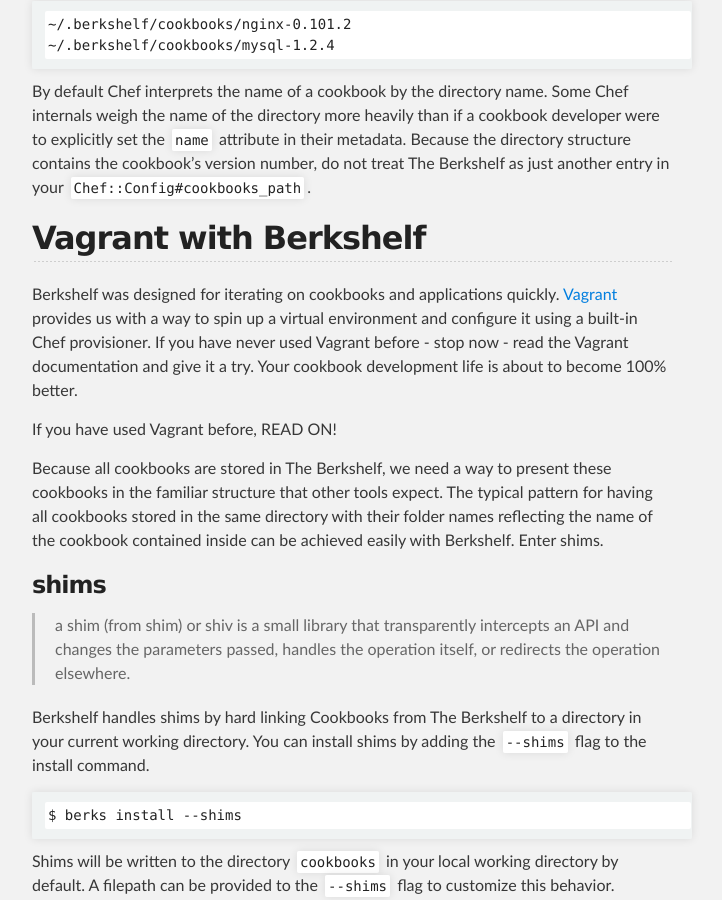
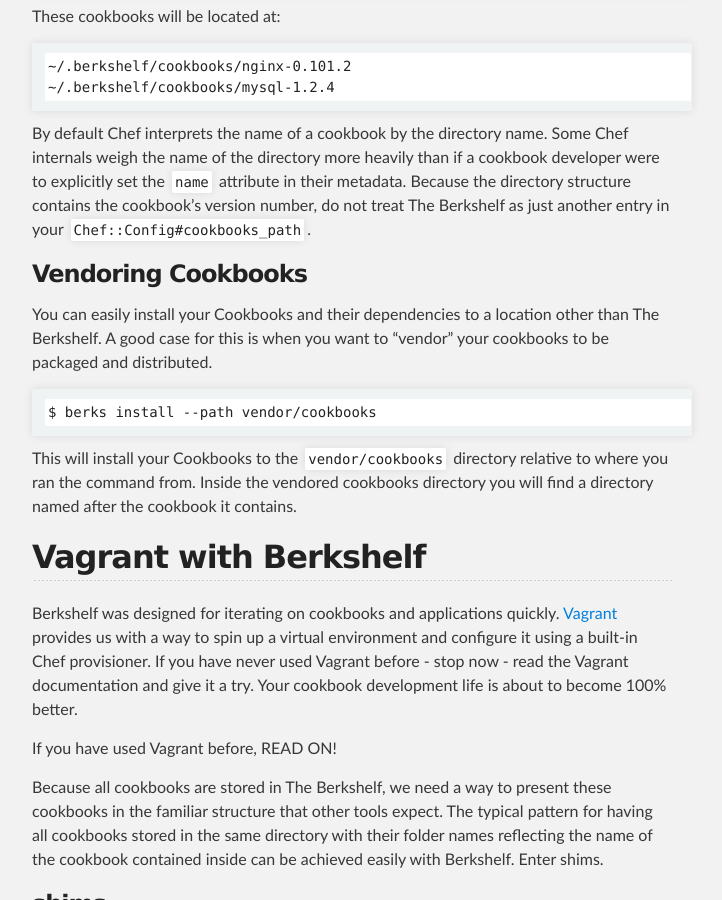
Before and after one commit to berkshelf/berkshelf, a Jekyll site: the page built from index.html, in a window 1280 px wide and 900 px high, scrolled down 1482 px. Shown: the whole window, without its empty margins (288-1010 px from the left). Built offline with Jekyll 4.4.1, drawn with Linux system fonts in a browser that asks for light colours; some of the changed text lies outside the part shown.

Commit message:
add bit about vendoring cookbooks

```diff
--- a/_includes/index.md
+++ b/_includes/index.md
@@ -42,6 +44,14 @@ These cookbooks will be located at:
     ~/.berkshelf/cookbooks/mysql-1.2.4
 
 By default Chef interprets the name of a cookbook by the directory name. Some Chef internals weigh the name of the directory more heavily than if a cookbook developer were to explicitly set the `name` attribute in their metadata. Because the directory structure contains the cookbook's version number, do not treat The Berkshelf as just another entry in your `Chef::Config#cookbooks_path`.
+
+### Vendoring Cookbooks
+
+You can easily install your Cookbooks and their dependencies to a location other than The Berkshelf. A good case for this is when you want to "vendor" your cookbooks to be packaged and distributed.
+
+    $ berks install --path vendor/cookbooks
+
+This will install your Cookbooks to the `vendor/cookbooks` directory relative to where you ran the command from. Inside the vendored cookbooks directory you will find a directory named after the cookbook it contains.
 
 ## Vagrant with Berkshelf
 
```
Also changed, not shown: other parts of _includes/index.md (+2 -0 lines).
